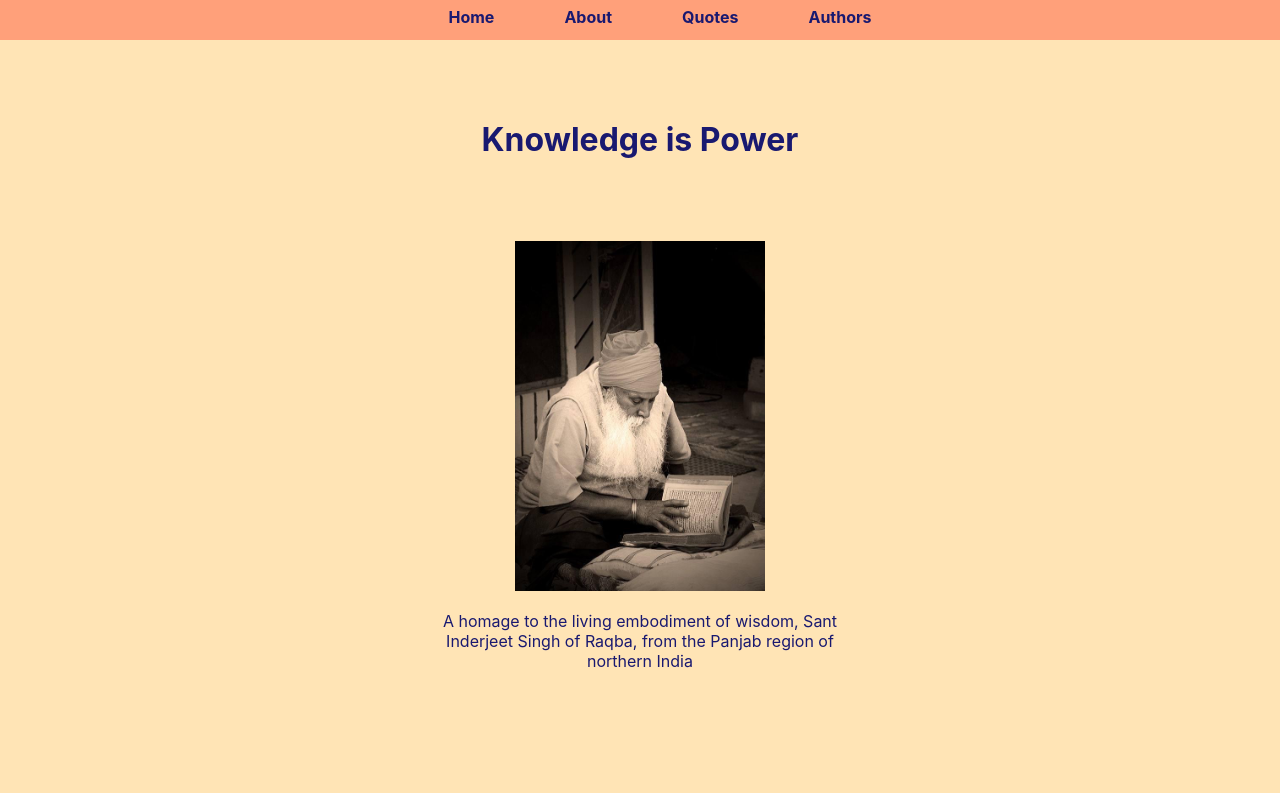
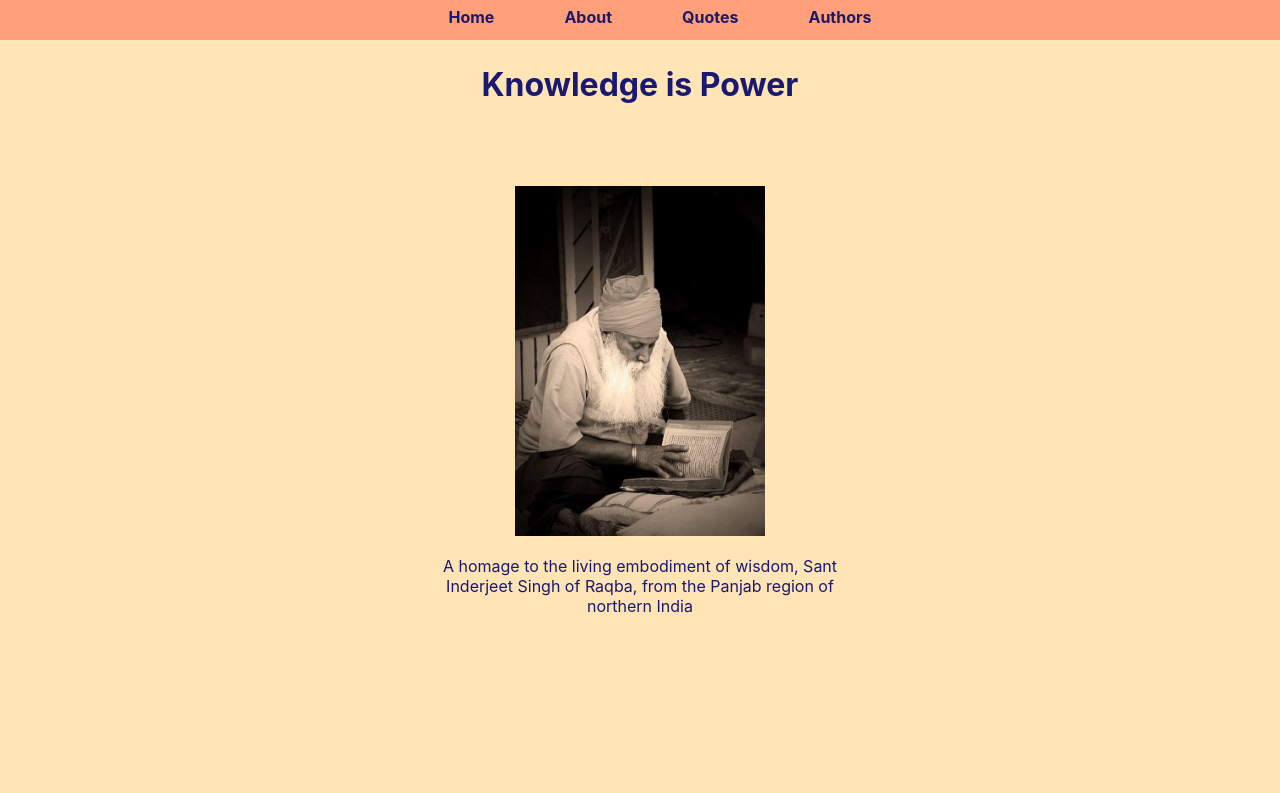
Before and after one commit to robby-g-singh/GA-React-Project, a React (Create React App) app: page / in a window 1280 px wide. Shown: the top 793 px of the page. Built offline with nearby package versions, Linux system fonts and the light colour scheme; no server answers.

Commit message:
commit fixed margins

```diff
--- a/src/stylesheets/Authors.css
+++ b/src/stylesheets/Authors.css
@@ -5,6 +5,6 @@
 }
 
 #authors-heading {
-    margin-top: 40px;
+    margin-top: 20px;
 
 }
--- a/src/stylesheets/Home.css
+++ b/src/stylesheets/Home.css
@@ -5,7 +5,7 @@
 }
 
 .home-page #title {
-    margin-top: 80px;
+    margin-top: 25px;
     height: 30px;
     grid-column: 2;
 }
```
